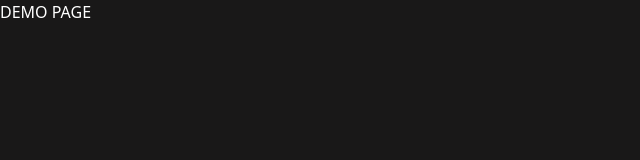
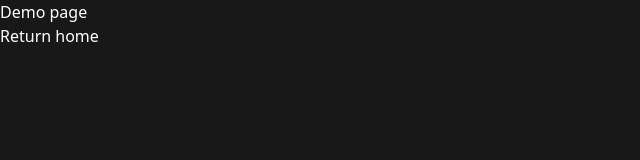
Before and after one commit to ASproson/react-challenges, a React (Create React App) app: page /demo in a window 1280 px wide. Shown: the top 160 px of the page, without its empty margins (0-640 px from the left). Built offline with nearby package versions, Linux system fonts and the light colour scheme.

Commit message:
Adds route back to home

```diff
--- a/src/components/Demo.tsx
+++ b/src/components/Demo.tsx
@@ -1,3 +1,12 @@
+import { Link } from "react-router-dom";
+
 export const Demo = () => {
-  return <div className="text-white">DEMO PAGE</div>;
+  return (
+    <div>
+      <p className="text-white">Demo page</p>
+      <Link to={"/"} className="text-white">
+        Return home
+      </Link>
+    </div>
+  );
 };
```
